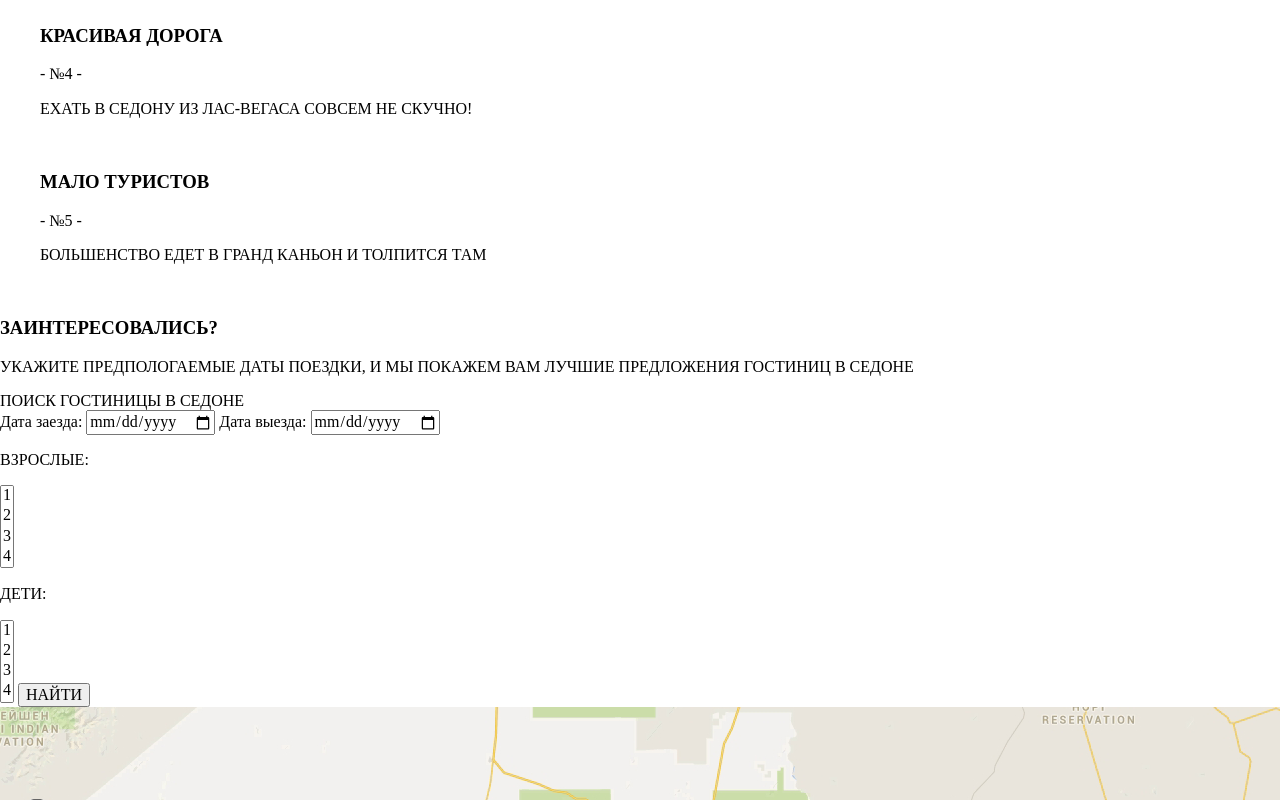
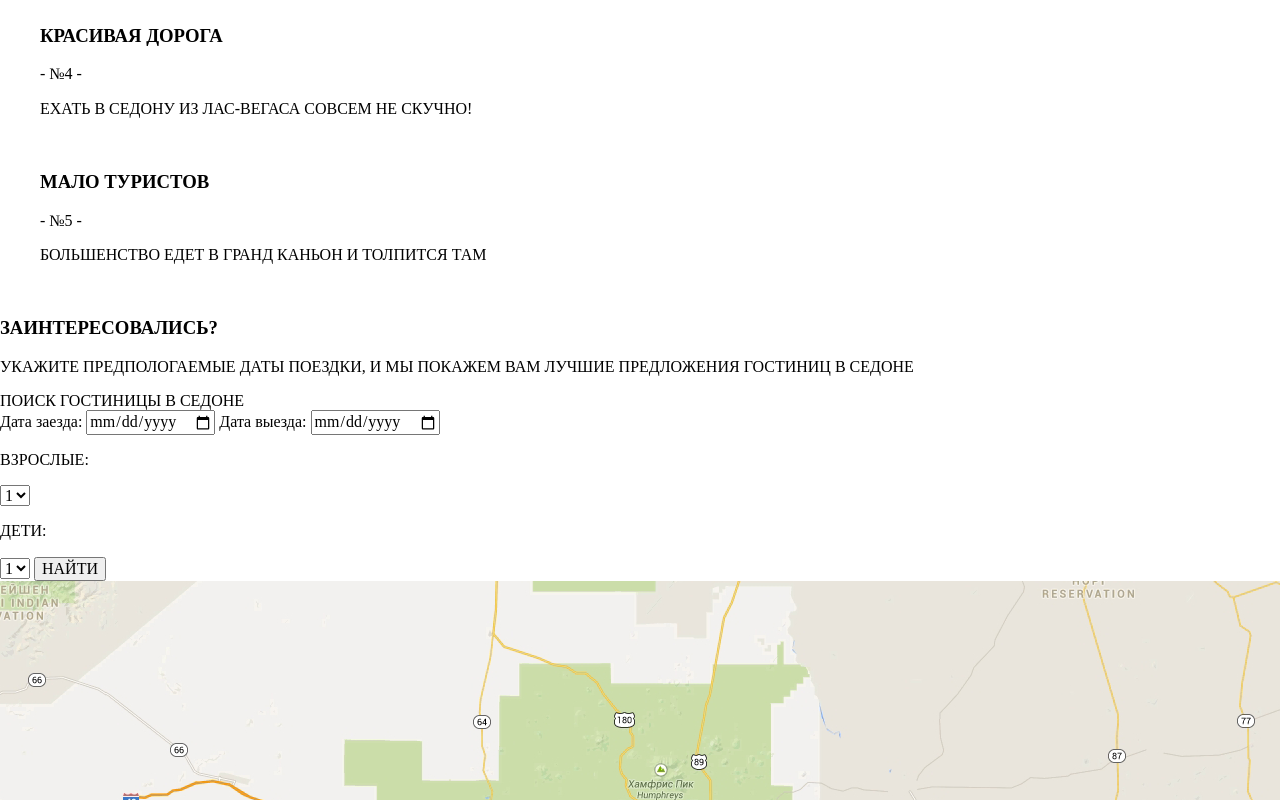
Before and after one commit to MehonoshinaAnastasiya/366697-sedona, a plain HTML site: page index.html in a window 1280 px wide. Both pictures are taken after a click on the element "ПОИСК ГОСТИНИЦЫ В СЕДОНЕ". Shown: the part 1999-2799 px from the top of the page. Drawn offline with nearby package versions, Linux system fonts and the light colour scheme.

Commit message:
Небольшие исправления
Удален multiple

```diff
--- a/index.html
+++ b/index.html
@@ -90,7 +90,7 @@
                     <input name="date departure" type="date">
                         <p>ВЗРОСЛЫЕ:</p>
 
-            <select name="nambers" multiple="9">
+            <select name="numbers" >
                 <option value="one">1</option>
                 <option value="two">2</option>
                 <option value="three">3</option>
@@ -102,7 +102,7 @@
                 <option value="nine">9</option>
             </select>
                 <p>ДЕТИ:</p>
-            <select name="nambers" multiple="9">
+            <select name="numbers">
                 <option value="one">1</option>
                 <option value="two">2</option>
                 <option value="three">3</option>
```
